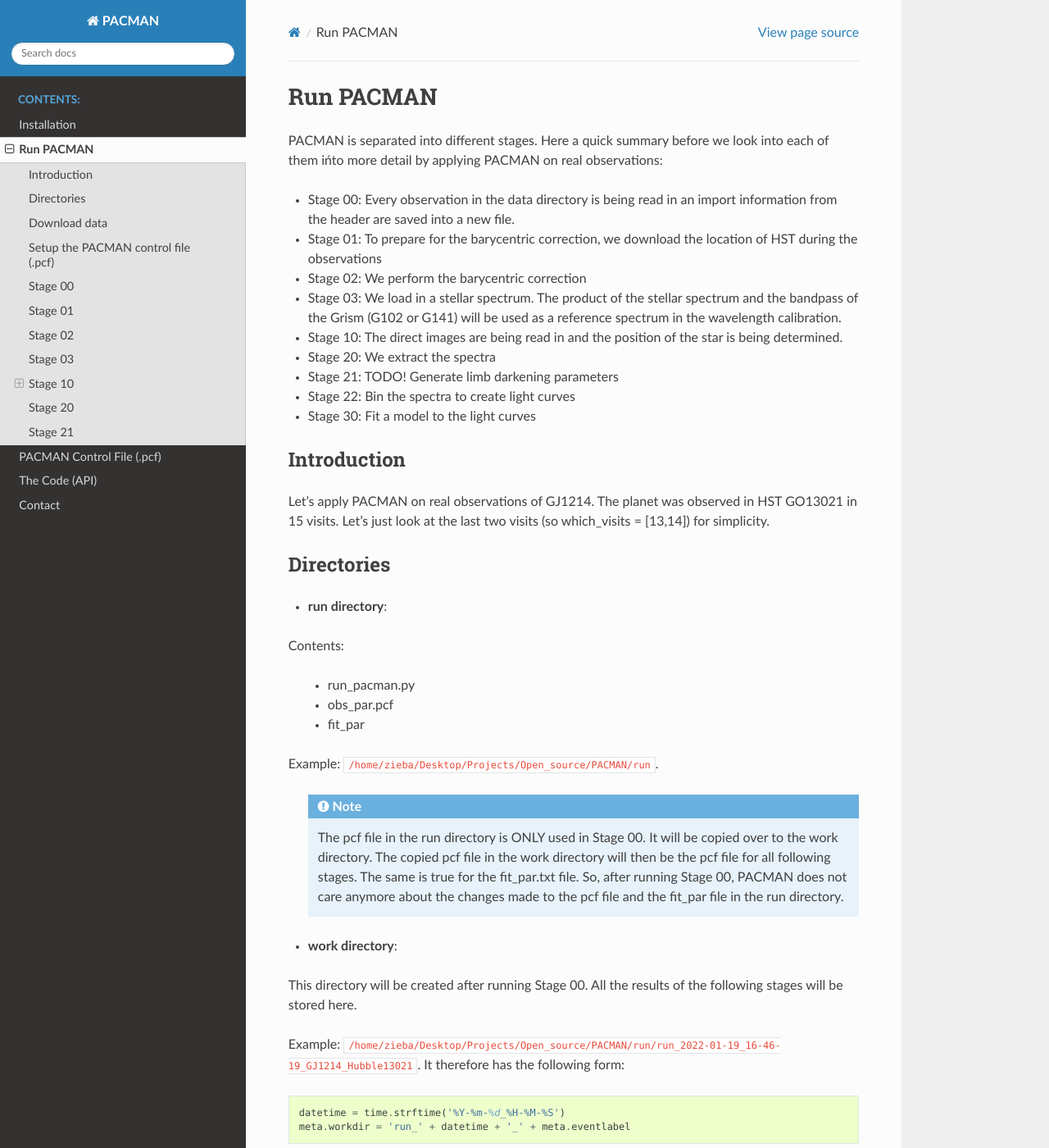
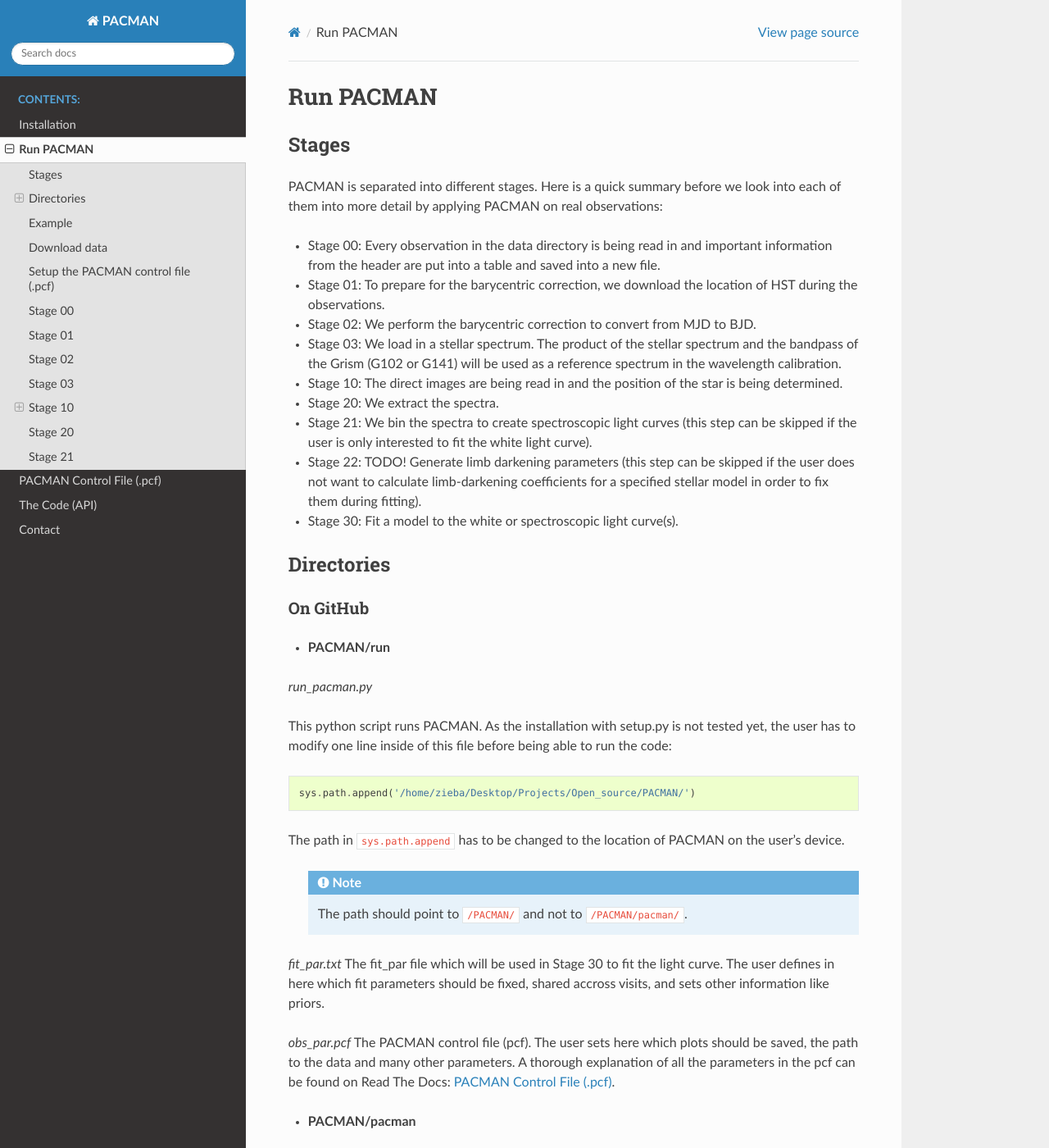
Before and after one commit to sebastian-zieba/PACMAN, a Sphinx documentation site: the page built from docs/source/quickstart.rst, in a window 1280 px wide and 1400 px high. Shown: the whole window at 82% size. Built offline with Sphinx 7.4.7 and the Read the Docs theme 2.0.0, drawn with Linux system fonts in a browser that asks for light colours; some of the changed text lies outside the part shown.

Commit message:
fixed typos in docs

```diff
--- a/docs/source/quickstart.rst
+++ b/docs/source/quickstart.rst
@@ -3,36 +3,74 @@
 Run PACMAN
 ============
 
-PACMAN is separated into different stages. Here a quick summary before we look into each of them ińto more detail by
+Stages
+:::::::::::::::::::::::::::::::::::::::::
+
+PACMAN is separated into different stages. Here is a quick summary before we look into each of them into more detail by
 applying PACMAN on real observations:
 
-- Stage 00: Every observation in the data directory is being read in an import information from the header are saved into a new file.
+- Stage 00: Every observation in the data directory is being read in and important information from the header are put into a table and saved into a new file.
 
-- Stage 01: To prepare for the barycentric correction, we download the location of HST during the observations
+- Stage 01: To prepare for the barycentric correction, we download the location of HST during the observations.
 
-- Stage 02: We perform the barycentric correction
+- Stage 02: We perform the barycentric correction to convert from MJD to BJD.
 
 - Stage 03: We load in a stellar spectrum. The product of the stellar spectrum and the bandpass of the Grism (G102 or G141) will be used as a reference spectrum in the wavelength calibration.
 
 - Stage 10: The direct images are being read in and the position of the star is being determined.
 
-- Stage 20: We extract the spectra
+- Stage 20: We extract the spectra.
 
-- Stage 21: TODO! Generate limb darkening parameters
+- Stage 21: We bin the spectra to create spectroscopic light curves (this step can be skipped if the user is only interested to fit the white light curve).
 
-- Stage 22: Bin the spectra to create light curves
+- Stage 22: TODO! Generate limb darkening parameters (this step can be skipped if the user does not want to calculate limb-darkening coefficients for a specified stellar model in order to fix them during fitting).
 
-- Stage 30: Fit a model to the light curves
+- Stage 30: Fit a model to the white or spectroscopic light curve(s).
 
 
-Introduction
-:::::::::::::::::::::::::::::::::::::::::
-
-Let's apply PACMAN on real observations of GJ1214. The planet was observed in HST GO13021 in 15 visits.
-Let's just look at the last two visits (so which_visits = [13,14]) for simplicity.
 
 Directories
 :::::::::::::::::::::::::::::::::::::::::
+
+On GitHub
+''''''''''''''''''''''''''''''
+
+* **PACMAN/run**
+
+*run_pacman.py*
+
+This python script runs PACMAN. As the installation with setup.py is not tested yet, the user has to modify one line inside of this file before being able to run the code:
+
+.. code-block:: python
+
+	sys.path.append('/home/zieba/Desktop/Projects/Open_source/PACMAN/')
+
+The path in ``sys.path.append`` has to be changed to the location of PACMAN on the user's device.
+
+    .. note:: The path should point to ``/PACMAN/`` and not to ``/PACMAN/pacman/``.
+
+
+*fit_par.txt*
+The fit_par file which will be used in Stage 30 to fit the light curve. The user defines in here which fit parameters should be fixed, shared accross visits, and sets other information like priors.
+
+*obs_par.pcf*
+The PACMAN control file (pcf). The user sets here which plots should be saved, the path to the data and many other parameters. A thorough explanation of all the parameters in the pcf can be found on Read The Docs: :ref:`pcf`.
+
+
+
+
+* **PACMAN/pacman**
+
+ - **PACMAN/pacman/reduction**
+
+ - **PACMAN/pacman/lib**
+
+ - **PACMAN/pacman/ancil**
+
+
+When running PACMAN
+''''''''''''''''''''''''''''''
+
 * **run directory**:
 
 Contents:
@@ -70,6 +108,13 @@
 This is the heart of PACMAN containing all the code to run the different Stages.
 
 Example: ``/home/zieba/Desktop/Projects/Open_source/PACMAN/pacman``
+
+
+Example
+:::::::::::::::::::::::::::::::::::::::::
+
+Let's apply PACMAN on real observations of GJ1214. The planet was observed in HST GO13021 in 15 visits.
+Let's just look at the last two visits (so which_visits = [13,14]) for simplicity.
 
 
 Download data
```
Also changed, not shown: README.md (+1 -1 lines), docs/source/installation.rst (+6 -6 lines), 1 other file.
